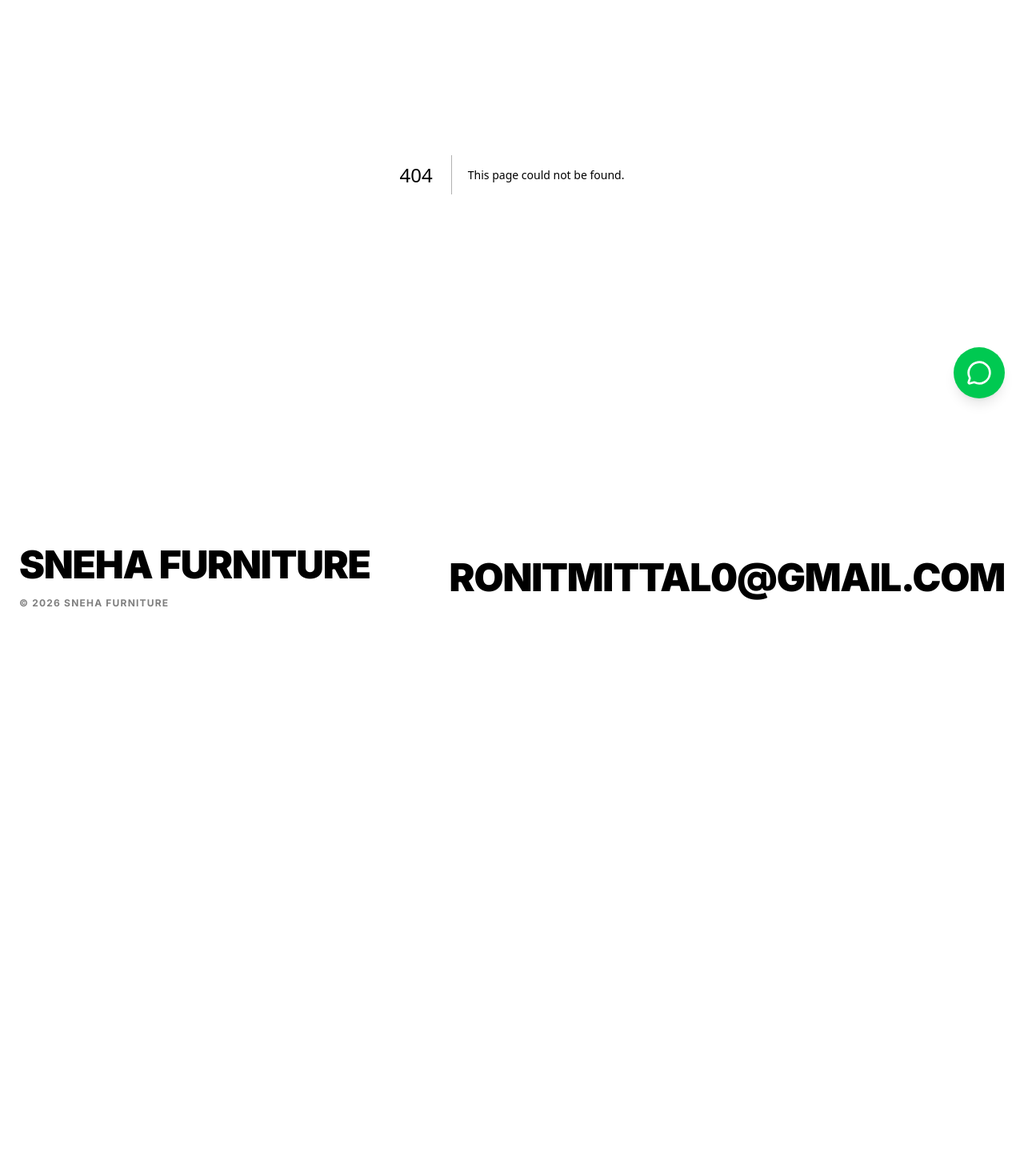
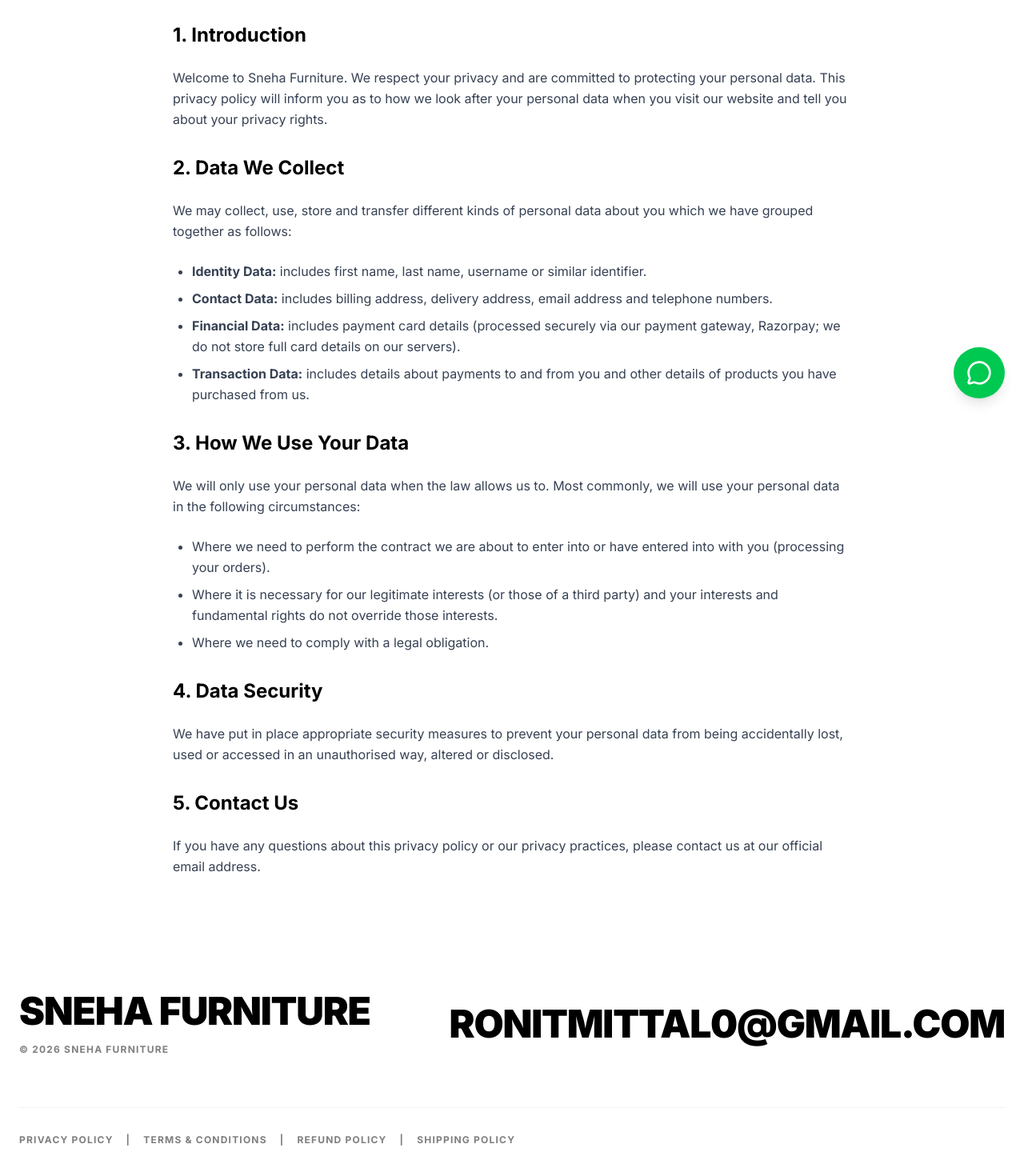
Before and after one commit to INFUNDER/sneha_furniture, a Next.js app in the folder Documents/Sneha_Furniture_website/: page /privacy in a window 1280 px wide. Before the commit this address had no page. Shown: the part 278-1748 px from the top of the page at 80% size. Before the commit the page ends 1104 px from the top, so only its background shows below. Built offline with nearby package versions, Linux system fonts and the light colour scheme.

Commit message:
Add mandatory legal pages and footer links for Razorpay compliance

```diff
--- a/Documents/Sneha_Furniture_website/src/app/layout.tsx
+++ b/Documents/Sneha_Furniture_website/src/app/layout.tsx
@@ -60,16 +60,28 @@ export default function RootLayout({
           </main>
 
           {/* Footer */}
-          <footer className="bg-white text-black py-16 px-6 max-w-[1400px] mx-auto w-full flex flex-col md:flex-row justify-between items-center gap-8">
+          <footer className="bg-white text-black py-16 px-6 max-w-[1400px] mx-auto w-full flex flex-col gap-8">
+            <div className="flex flex-col md:flex-row justify-between items-center gap-8 w-full">
               <div className="flex flex-col">
                 <h2 className="text-4xl md:text-5xl font-black font-sans uppercase tracking-tight">SNEHA FURNITURE</h2>
                 <p className="mt-4 text-xs font-bold uppercase tracking-widest opacity-50 text-left">
                   &copy; {new Date().getFullYear()} SNEHA FURNITURE
                 </p>
               </div>
-            <a href="mailto:ronitmittal0@gmail.com" className="text-4xl md:text-5xl font-black font-sans uppercase tracking-tight hover:opacity-70 transition">
+              <a href="mailto:ronitmittal0@gmail.com" className="text-4xl md:text-5xl font-black font-sans uppercase tracking-tight hover:opacity-70 transition break-all text-center md:text-right">
                 RONITMITTAL0@GMAIL.COM
               </a>
+            </div>
+
+            <div className="flex flex-wrap gap-4 text-xs font-bold uppercase tracking-widest opacity-50 justify-center md:justify-start mt-8 border-t border-black/10 pt-8">
+              <a href="/privacy" className="hover:opacity-100 transition">Privacy Policy</a>
+              <span className="hidden md:inline">|</span>
+              <a href="/terms" className="hover:opacity-100 transition">Terms & Conditions</a>
+              <span className="hidden md:inline">|</span>
+              <a href="/refund" className="hover:opacity-100 transition">Refund Policy</a>
+              <span className="hidden md:inline">|</span>
+              <a href="/shipping" className="hover:opacity-100 transition">Shipping Policy</a>
+            </div>
           </footer>
 
           <WhatsAppWidget />
--- /dev/null
+++ b/Documents/Sneha_Furniture_website/src/app/privacy/page.tsx
@@ -0,0 +1,36 @@
+export default function PrivacyPolicy() {
+  return (
+    <div className="max-w-4xl mx-auto px-6 py-20">
+      <h1 className="text-4xl font-black mb-8">Privacy Policy</h1>
+      <div className="space-y-6 text-gray-700 leading-relaxed">
+        <p>Last updated: {new Date().toLocaleDateString()}</p>
+
+        <h2 className="text-2xl font-bold text-black mt-8">1. Introduction</h2>
+        <p>Welcome to Sneha Furniture. We respect your privacy and are committed to protecting your personal data. This privacy policy will inform you as to how we look after your personal data when you visit our website and tell you about your privacy rights.</p>
+
+        <h2 className="text-2xl font-bold text-black mt-8">2. Data We Collect</h2>
+        <p>We may collect, use, store and transfer different kinds of personal data about you which we have grouped together as follows:</p>
+        <ul className="list-disc pl-6 space-y-2">
+          <li><strong>Identity Data:</strong> includes first name, last name, username or similar identifier.</li>
+          <li><strong>Contact Data:</strong> includes billing address, delivery address, email address and telephone numbers.</li>
+          <li><strong>Financial Data:</strong> includes payment card details (processed securely via our payment gateway, Razorpay; we do not store full card details on our servers).</li>
+          <li><strong>Transaction Data:</strong> includes details about payments to and from you and other details of products you have purchased from us.</li>
+        </ul>
+
+        <h2 className="text-2xl font-bold text-black mt-8">3. How We Use Your Data</h2>
+        <p>We will only use your personal data when the law allows us to. Most commonly, we will use your personal data in the following circumstances:</p>
+        <ul className="list-disc pl-6 space-y-2">
+          <li>Where we need to perform the contract we are about to enter into or have entered into with you (processing your orders).</li>
+          <li>Where it is necessary for our legitimate interests (or those of a third party) and your interests and fundamental rights do not override those interests.</li>
+          <li>Where we need to comply with a legal obligation.</li>
+        </ul>
+
+        <h2 className="text-2xl font-bold text-black mt-8">4. Data Security</h2>
+        <p>We have put in place appropriate security measures to prevent your personal data from being accidentally lost, used or accessed in an unauthorised way, altered or disclosed.</p>
+
+        <h2 className="text-2xl font-bold text-black mt-8">5. Contact Us</h2>
+        <p>If you have any questions about this privacy policy or our privacy practices, please contact us at our official email address.</p>
+      </div>
+    </div>
+  );
+}
--- /dev/null
+++ b/Documents/Sneha_Furniture_website/src/app/refund/page.tsx
@@ -0,0 +1,24 @@
+export default function RefundPolicy() {
+  return (
+    <div className="max-w-4xl mx-auto px-6 py-20">
+      <h1 className="text-4xl font-black mb-8">Refund and Cancellation Policy</h1>
+      <div className="space-y-6 text-gray-700 leading-relaxed">
+        <p>Last updated: {new Date().toLocaleDateString()}</p>
+
+        <h2 className="text-2xl font-bold text-black mt-8">1. Cancellations</h2>
+        <p>You can cancel your order within 24 hours of placing it for a full refund. After 24 hours, the manufacturing process begins and cancellations may not be accepted or may be subject to a cancellation fee of 20% of the total order value.</p>
+
+        <h2 className="text-2xl font-bold text-black mt-8">2. Returns</h2>
+        <p>Due to the premium and often custom nature of our furniture, we only accept returns if the product is delivered with a manufacturing defect or damage during transit.</p>
+        <p>If you receive a damaged product, you must notify us within 48 hours of delivery with photographic evidence.</p>
+
+        <h2 className="text-2xl font-bold text-black mt-8">3. Refunds</h2>
+        <p>Once your return is received and inspected, we will send you an email to notify you that we have received your returned item. We will also notify you of the approval or rejection of your refund.</p>
+        <p>If you are approved, then your refund will be processed, and a credit will automatically be applied to your credit card or original method of payment, within 5-7 business days.</p>
+
+        <h2 className="text-2xl font-bold text-black mt-8">4. Exchange</h2>
+        <p>We only replace items if they are defective or damaged. If you need to exchange it for the same item, contact our support team.</p>
+      </div>
+    </div>
+  );
+}
--- /dev/null
+++ b/Documents/Sneha_Furniture_website/src/app/shipping/page.tsx
@@ -0,0 +1,27 @@
+export default function ShippingPolicy() {
+  return (
+    <div className="max-w-4xl mx-auto px-6 py-20">
+      <h1 className="text-4xl font-black mb-8">Shipping and Delivery Policy</h1>
+      <div className="space-y-6 text-gray-700 leading-relaxed">
+        <p>Last updated: {new Date().toLocaleDateString()}</p>
+
+        <h2 className="text-2xl font-bold text-black mt-8">1. Processing Time</h2>
+        <p>All orders are processed within 2-3 business days. If we are experiencing a high volume of orders, shipments may be delayed by a few days. Please allow additional days in transit for delivery.</p>
+
+        <h2 className="text-2xl font-bold text-black mt-8">2. Shipping Rates and Delivery Estimates</h2>
+        <p>Shipping charges for your order will be calculated and displayed at checkout.</p>
+        <ul className="list-disc pl-6 space-y-2">
+          <li><strong>Standard Delivery:</strong> 5-7 business days.</li>
+          <li><strong>Premium White-Glove Delivery (Selected Cities):</strong> 3-5 business days (Includes assembly and placement).</li>
+        </ul>
+        <p>Delivery delays can occasionally occur due to unforeseen logistics issues or public holidays.</p>
+
+        <h2 className="text-2xl font-bold text-black mt-8">3. Shipment Confirmation and Order Tracking</h2>
+        <p>You will receive a Shipment Confirmation email once your order has shipped containing your tracking number(s). The tracking number will be active within 24 hours.</p>
+
+        <h2 className="text-2xl font-bold text-black mt-8">4. Damages</h2>
+        <p>Sneha Furniture is not liable for any products damaged or lost during shipping. If you received your order damaged, please contact the shipment carrier to file a claim. Please save all packaging materials and damaged goods before filing a claim.</p>
+      </div>
+    </div>
+  );
+}
--- /dev/null
+++ b/Documents/Sneha_Furniture_website/src/app/terms/page.tsx
@@ -0,0 +1,25 @@
+export default function TermsAndConditions() {
+  return (
+    <div className="max-w-4xl mx-auto px-6 py-20">
+      <h1 className="text-4xl font-black mb-8">Terms and Conditions</h1>
+      <div className="space-y-6 text-gray-700 leading-relaxed">
+        <p>Last updated: {new Date().toLocaleDateString()}</p>
+
+        <h2 className="text-2xl font-bold text-black mt-8">1. Introduction</h2>
+        <p>These terms and conditions outline the rules and regulations for the use of Sneha Furniture's Website. By accessing this website we assume you accept these terms and conditions. Do not continue to use Sneha Furniture if you do not agree to take all of the terms and conditions stated on this page.</p>
+
+        <h2 className="text-2xl font-bold text-black mt-8">2. Products and Services</h2>
+        <p>All products listed on the website are subject to availability. We reserve the right to discontinue any product at any time. Prices for our products are subject to change without notice.</p>
+
+        <h2 className="text-2xl font-bold text-black mt-8">3. Payments</h2>
+        <p>We use Razorpay as our secure payment gateway. You agree to provide current, complete, and accurate purchase and account information for all purchases made at our store.</p>
+
+        <h2 className="text-2xl font-bold text-black mt-8">4. Liability</h2>
+        <p>In no event shall Sneha Furniture, nor any of its officers, directors and employees, be held liable for anything arising out of or in any way connected with your use of this Website whether such liability is under contract. Sneha Furniture, including its officers, directors and employees shall not be held liable for any indirect, consequential or special liability arising out of or in any way related to your use of this Website.</p>
+
+        <h2 className="text-2xl font-bold text-black mt-8">5. Governing Law</h2>
+        <p>These Terms will be governed by and interpreted in accordance with the laws of India, and you submit to the non-exclusive jurisdiction of the state and federal courts located in India for the resolution of any disputes.</p>
+      </div>
+    </div>
+  );
+}
```
Lines whose indentation alone changed are shown as unchanged.
